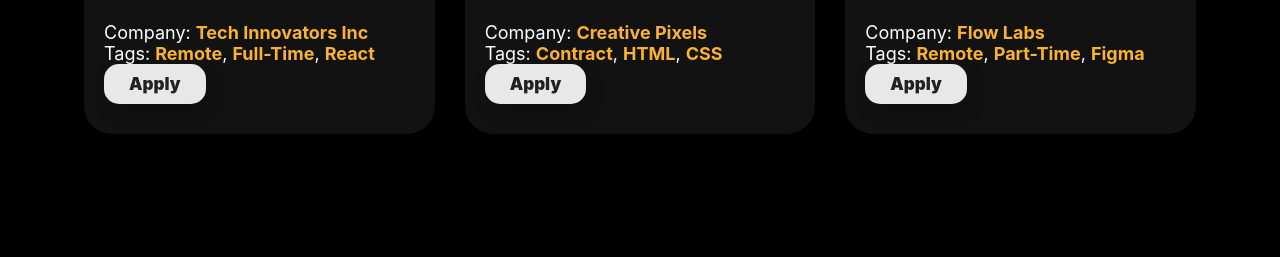
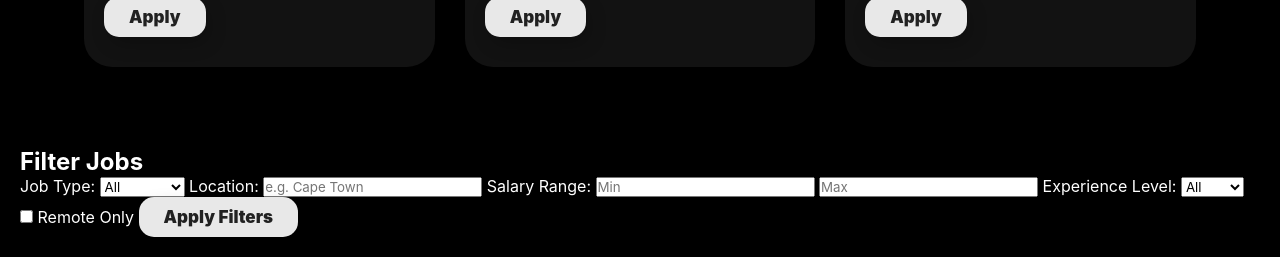
Before and after one commit to Antz1886/job-board, a plain HTML site: page index.html in a window 1280 px wide. Shown: the part 553-810 px from the top of the page. Drawn offline with Linux system fonts and the light colour scheme.

Commit message:
Update index.html

```diff
--- a/index.html
+++ b/index.html
@@ -50,6 +50,49 @@
              </div>
             </div>
 
+    <!-- Sidebar Filters -->
+<aside id="job-filter-sidebar">
+  <h2>Filter Jobs</h2>
+
+  <!-- Job Type -->
+  <label>Job Type:</label>
+  <select id="filter-job-type">
+    <option value="">All</option>
+    <option value="full-time">Full-Time</option>
+    <option value="part-time">Part-Time</option>
+    <option value="contract">Contract</option>
+    <option value="internship">Internship</option>
+  </select>
+
+  <!-- Location -->
+  <label>Location:</label>
+  <input type="text" id="filter-location" placeholder="e.g. Cape Town" />
+
+  <!-- Salary Range -->
+  <label>Salary Range:</label>
+  <input type="number" id="filter-salary-min" placeholder="Min" />
+  <input type="number" id="filter-salary-max" placeholder="Max" />
+
+  <!-- Experience Level -->
+  <label>Experience Level:</label>
+  <select id="filter-experience">
+    <option value="">All</option>
+    <option value="junior">Junior</option>
+    <option value="mid">Mid</option>
+    <option value="senior">Senior</option>
+  </select>
+
+  <!-- Remote Work -->
+  <label>
+    <input type="checkbox" id="filter-remote" />
+    Remote Only
+  </label>
+
+  <!-- Apply Filters Button -->
+  <button onclick="applyFilters()">Apply Filters</button>
+</aside>
+
+
             <!-- Modal Structure -->
 <div id="apply-modal" class="modal hidden">
     <div class="modal-content">
```
